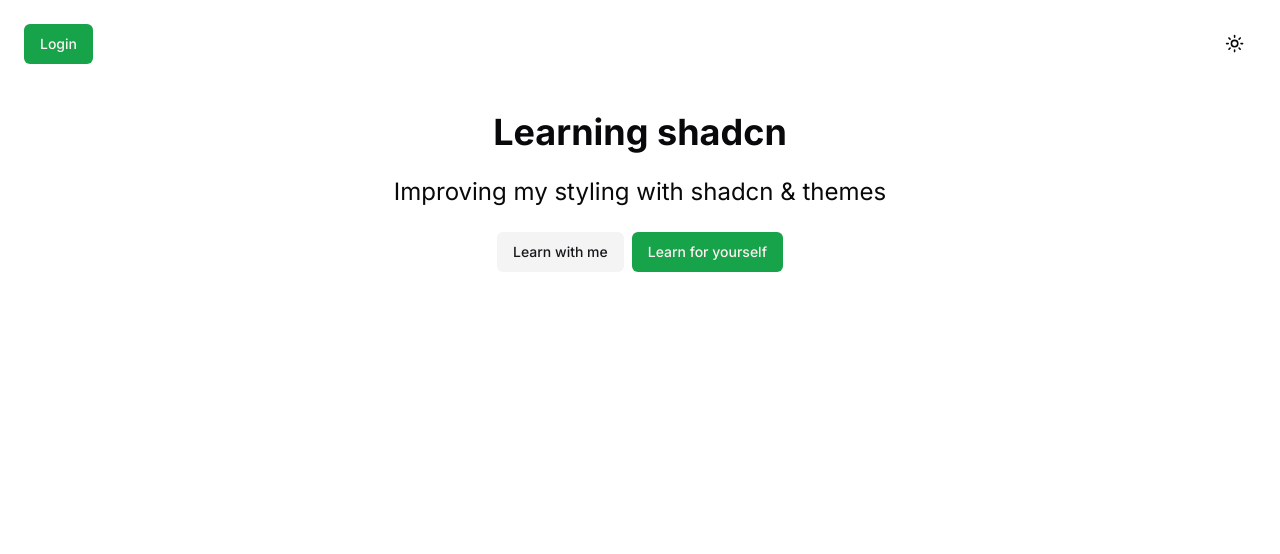
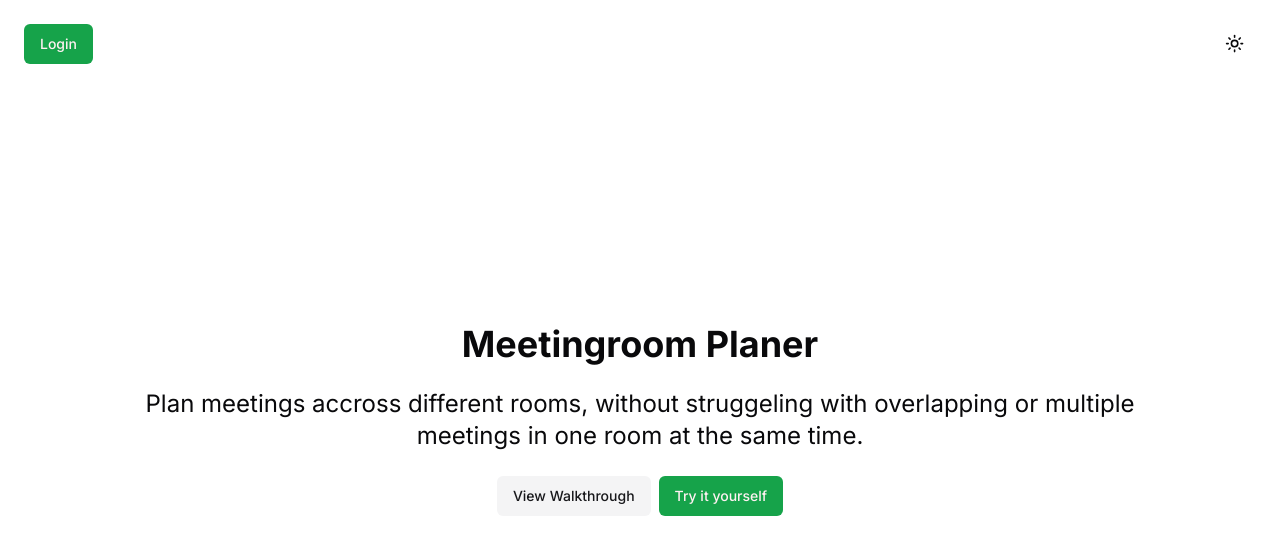
Before and after one commit to KrokoNinja/meetingroom-planer, a Next.js app: page / in a window 1280 px wide. Shown: the top 554 px of the page. Built offline with nearby package versions, Linux system fonts and the light colour scheme.

Commit message:
change Home content and style

```diff
--- a/app/page.tsx
+++ b/app/page.tsx
@@ -1,9 +1,8 @@
 import Home from "@/components/pages/Home";
-import Nav from "@/components/ui/Nav";
 
 export default function RootPage() {
   return (
-    <main className="flex flex-col gap-12 px-12 py-6 md:px-24 lg:px-24 lg:py-12">
+    <main className="h-full flex flex-col justify-center gap-12 px-12 py-6 md:px-24 lg:px-24 lg:py-12">
       <Home />
     </main>
   );
--- a/components/pages/Home.tsx
+++ b/components/pages/Home.tsx
@@ -3,11 +3,14 @@
 export default function Home() {
   return (
     <section className="flex flex-col justify-center text-center gap-6">
-            <h1 className="text-4xl font-bold">Learning shadcn</h1>
-            <p className="text-2xl">Improving my styling with shadcn & themes</p>
+      <h1 className="text-4xl font-bold">Meetingroom Planer</h1>
+      <p className="text-2xl">
+        Plan meetings accross different rooms, without struggeling with
+        overlapping or multiple meetings in one room at the same time.
+      </p>
       <div className="flex flex-row gap-2 justify-center">
-            <Button variant={"secondary"}>Learn with me</Button>
-            <Button>Learn for yourself</Button>
+        <Button variant={"secondary"}>View Walkthrough</Button>
+        <Button>Try it yourself</Button>
       </div>
     </section>
   );
```
Lines whose indentation alone changed are shown as unchanged.
